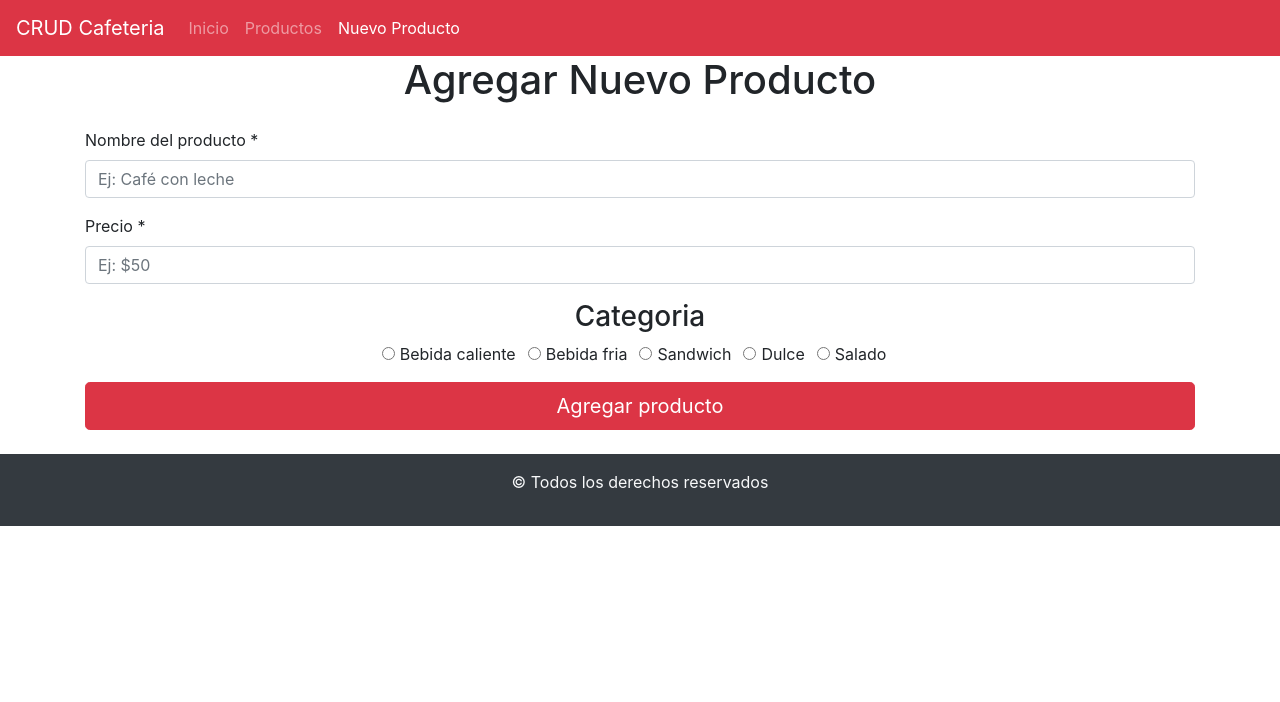
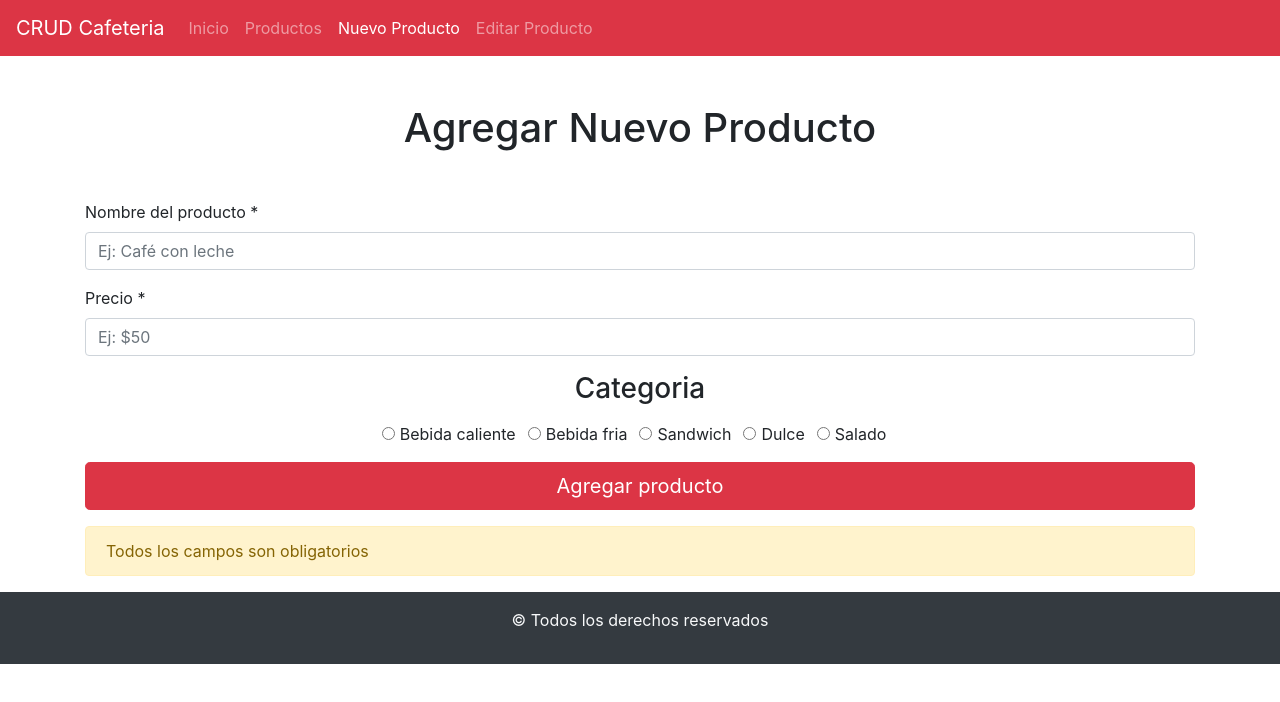
Before and after one commit to OttoCab/CRUD-Basic-Front, a React (Create React App) app: page /productos/nuevo in a window 1280 px wide. Shown: the top 702 px of the page. Built offline with nearby package versions, Linux system fonts and the light colour scheme.

Commit message:
Se agrego el maquetado de agregarProducto y sus respectivos states

```diff
--- /dev/null
+++ b/db.json
@@ -0,0 +1,16 @@
+{
+    "cafeteria":[
+        {
+            "nombreProducto":"café con leche",
+            "precioProducto": 50,
+            "categoria": "bebidaCaliente",
+            "id": 1
+        },
+        {
+            "nombreProducto":"Medialuna x unidad",
+            "precioProducto": 40,
+            "categoria": "dulce",
+            "id": 2
+        }
+    ]
+}
--- a/src/App.js
+++ b/src/App.js
@@ -6,6 +6,7 @@ import AgregarProducto from "./components/productos/AgregarProducto";
 import Navegacion from "./components/common/Navegacion";
 import Footer from "./components/common/Footer";
 import 'bootstrap/dist/css/bootstrap.min.css';
+import EditarProducto from "./components/productos/EditarProducto";
 
 function App() {
   return (
@@ -21,6 +22,9 @@ function App() {
         <Route exact path="/productos/nuevo">
           <AgregarProducto></AgregarProducto>
         </Route>
+        <Route exact path="/productos/editar">
+          <EditarProducto></EditarProducto>
+        </Route>
       </Switch>
       <Footer></Footer>
     </Router>
--- a/src/components/common/Navegacion.js
+++ b/src/components/common/Navegacion.js
@@ -12,6 +12,7 @@ const Navegacion = () => {
           <NavLink className="nav-link" exact={true} to='/' >Inicio</NavLink>
           <NavLink className="nav-link" exact={true} to='/productos'>Productos</NavLink>
           <NavLink className="nav-link" exact={true} to='/productos/nuevo'>Nuevo Producto</NavLink>
+          <NavLink className="nav-link" exact={true} to='/productos/editar'>Editar Producto</NavLink>
         </Nav>
       </Navbar.Collapse>
     </Navbar>
--- a/src/components/productos/AgregarProducto.js
+++ b/src/components/productos/AgregarProducto.js
@@ -1,37 +1,89 @@
-import React from "react";
-import Form from "react-bootstrap/Form";
-import Button from "react-bootstrap/Button";
+import React, { useState } from "react";
+import { Alert, Container, Form, Button } from "react-bootstrap";
 
 const AgregarProducto = () => {
+  const [nombreProducto, setNombreProducto] = useState('');
+  const [precioProducto, setPrecioProducto] = useState(0);
+  const [categoria, setCategoria] = useState('');
+  const [error, setError] = useState(false);
+
+  const cambiarCategoria = (e) =>{
+    setCategoria(e.target.value)
+  }
+
   return (
-        <section className="container">
-            <h1 className="text-center">Agregar Nuevo Producto</h1>
-            <Form className="my-4">
-                <Form.Group controlId="formBasictext">
+    <Container>
+      <Form>
+        <h1 className="text-center my-5">Agregar Nuevo Producto</h1>
+        <Form.Group>
           <Form.Label>Nombre del producto *</Form.Label>
-                    <Form.Control type="text" placeholder="Ej: Café con leche" />
+          {/* el Form.Control seria el "input" */}
+          <Form.Control type="text" placeholder="Ej: Café con leche" onChange={(e) => setNombreProducto(e.target.value)} />
         </Form.Group>
-                <Form.Group controlId="formBasicPrice">
+        <Form.Group>
           <Form.Label>Precio *</Form.Label>
-                    <Form.Control type="password" placeholder="Ej: $50" />
+          <Form.Control type="number" placeholder="Ej: $50" onChange={(e) => setPrecioProducto(parseInt(e.target.value))} />
         </Form.Group>
-                <Form.Group controlId="formBasicCheckbox" className="text-center">
-                    <h3>Categoria</h3>
-                    {['radio'].map((type) => (
+        <Form.Group className="text-center">
+          <h3 className="mb-3">Categoria</h3>
+          {["radio"].map((type) => (
             <div key={`inline-${type}`} className="mb-3">
-                            <Form.Check inline label="Bebida caliente" name="group1" type={type} id={`inline-${type}-1`} />
-                            <Form.Check inline label="Bebida fria" name="group1" type={type} id={`inline-${type}-2`} />
-                            <Form.Check inline label="Sandwich" name="group1" type={type} id={`inline-${type}-3`} />
-                            <Form.Check inline label="Dulce" name="group1" type={type} id={`inline-${type}-4`} />
-                            <Form.Check inline label="Salado" name="group1" type={type} id={`inline-${type}-5`} />
+              <Form.Check
+                inline
+                label="Bebida caliente"
+                name="categoria" // especifico que son del mismo grupo del radiobutton
+                type={type}
+                id={`inline-${type}-1`}
+                value='BebidaCaliente'
+                onChange={cambiarCategoria}
+              />
+              <Form.Check
+                inline
+                label="Bebida fria"
+                name="categoria"
+                type={type}
+                id={`inline-${type}-2`}
+                value='BebidaFria'
+                onChange={cambiarCategoria}
+              />
+              <Form.Check
+                inline
+                label="Sandwich"
+                name="categoria"
+                type={type}
+                id={`inline-${type}-3`}
+                value='Sandwich'
+                onChange={cambiarCategoria}
+              />
+              <Form.Check
+                inline
+                label="Dulce"
+                name="categoria"
+                type={type}
+                id={`inline-${type}-4`}
+                value='Dulce'
+                onChange={cambiarCategoria}
+              />
+              <Form.Check
+                inline
+                label="Salado"
+                name="categoria"
+                type={type}
+                id={`inline-${type}-5`}
+                value='Salado'
+                onChange={cambiarCategoria}
+              />
             </div>
           ))}
         </Form.Group>
-                <Button variant="danger" size="lg" type="submit" block>
+        <Button variant="danger" size="lg" className="mb-3" type="submit" block>
           Agregar producto
         </Button>
+        {error === false ? (
+          <Alert variant="warning">Todos los campos son obligatorios</Alert>
+        ) : null}
       </Form>
-        </section>
+    </Container>
   );
 };
 
--- /dev/null
+++ b/src/components/productos/EditarProducto.js
@@ -0,0 +1,11 @@
+import React from 'react';
+
+const EditarProducto = () => {
+    return (
+        <div>
+            <h1>Editar producto</h1>
+        </div>
+    );
+};
+
+export default EditarProducto;
```
Also changed, not shown: notas.txt (added). Lines whose indentation alone changed are shown as unchanged.
